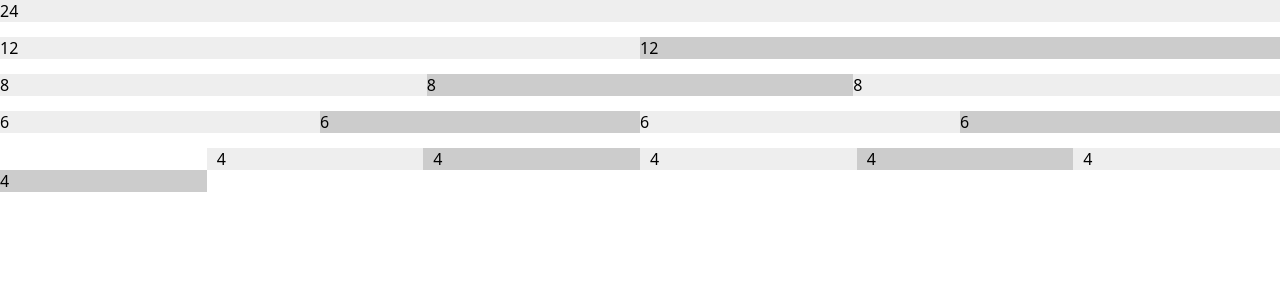
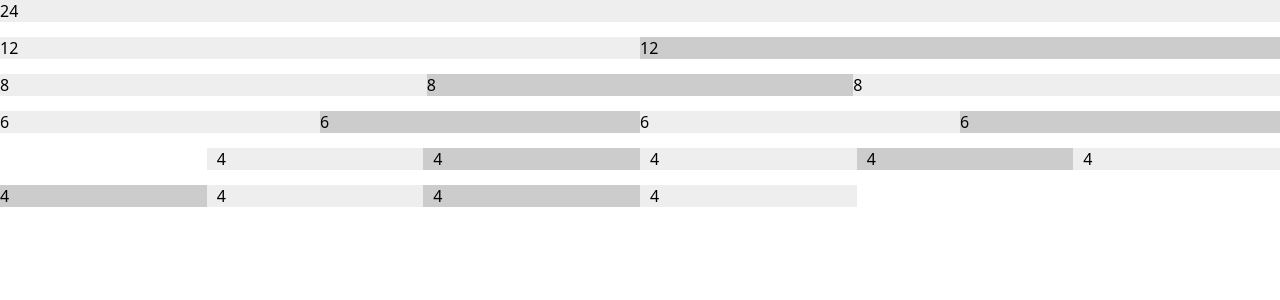
Before and after one commit to liulongbin1314/vue3-ui-library, a Vue app in the folder examples/: page / in a window 1280 px wide. Shown: the top 300 px of the page. Built offline with nearby package versions, Linux system fonts and the light colour scheme.

Commit message:
设置行间距

```diff
--- a/examples/src/components/GridTest.vue
+++ b/examples/src/components/GridTest.vue
@@ -24,8 +24,11 @@
   </a-row>
 
   <div style="overflow-x: hidden">
-    <a-row :gutter="20">
+    <a-row :gutter="20" :gap="15">
       <a-col :span="4" :offset="4">4</a-col>
+      <a-col :span="4">4</a-col>
+      <a-col :span="4">4</a-col>
+      <a-col :span="4">4</a-col>
       <a-col :span="4">4</a-col>
       <a-col :span="4">4</a-col>
       <a-col :span="4">4</a-col>
--- a/packages/components/row/src/index.vue
+++ b/packages/components/row/src/index.vue
@@ -1,5 +1,5 @@
 <template>
-  <component :is="tag" :class="[ns.b()]" :style="[styledMargin]">
+  <component :is="tag" :class="[ns.b()]" :style="[styledMargin, styledRowGap]">
     <slot></slot>
   </component>
 </template>
@@ -17,6 +17,10 @@ const props = defineProps({
   gutter: {
     type: Number,
     default: 0
+  },
+  gap: {
+    type: Number,
+    default: 0
   }
 })
 
@@ -31,6 +35,11 @@ const styledMargin = computed(() => {
   const halfGutter = (props.gutter / 2) * -1 + 'px'
   return { marginLeft: halfGutter, marginRight: halfGutter }
 })
+
+const styledRowGap = computed(() => {
+  if (!props.gap) return {}
+  return { rowGap: props.gap + 'px' }
+})
 </script>
 
 <style scoped></style>
```
